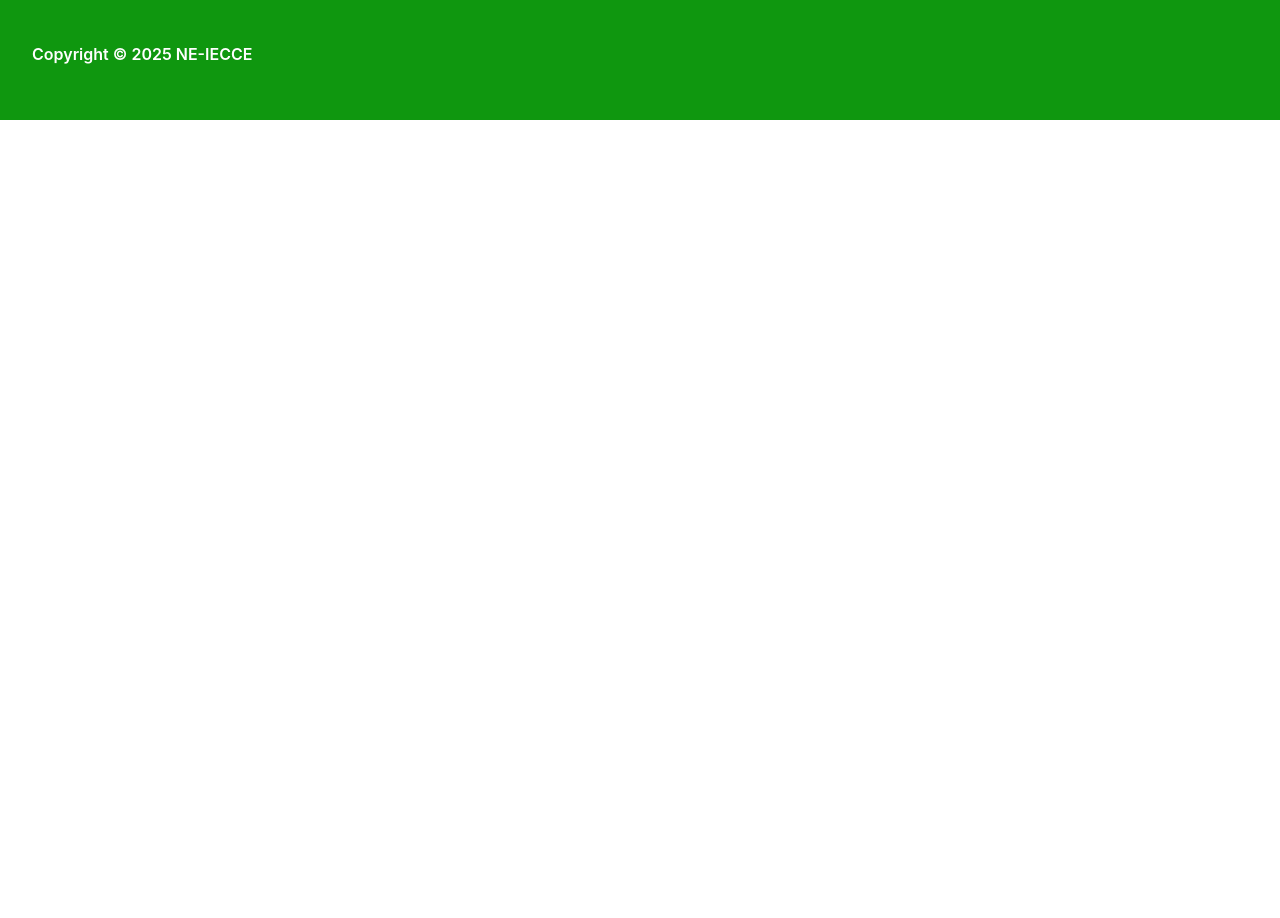
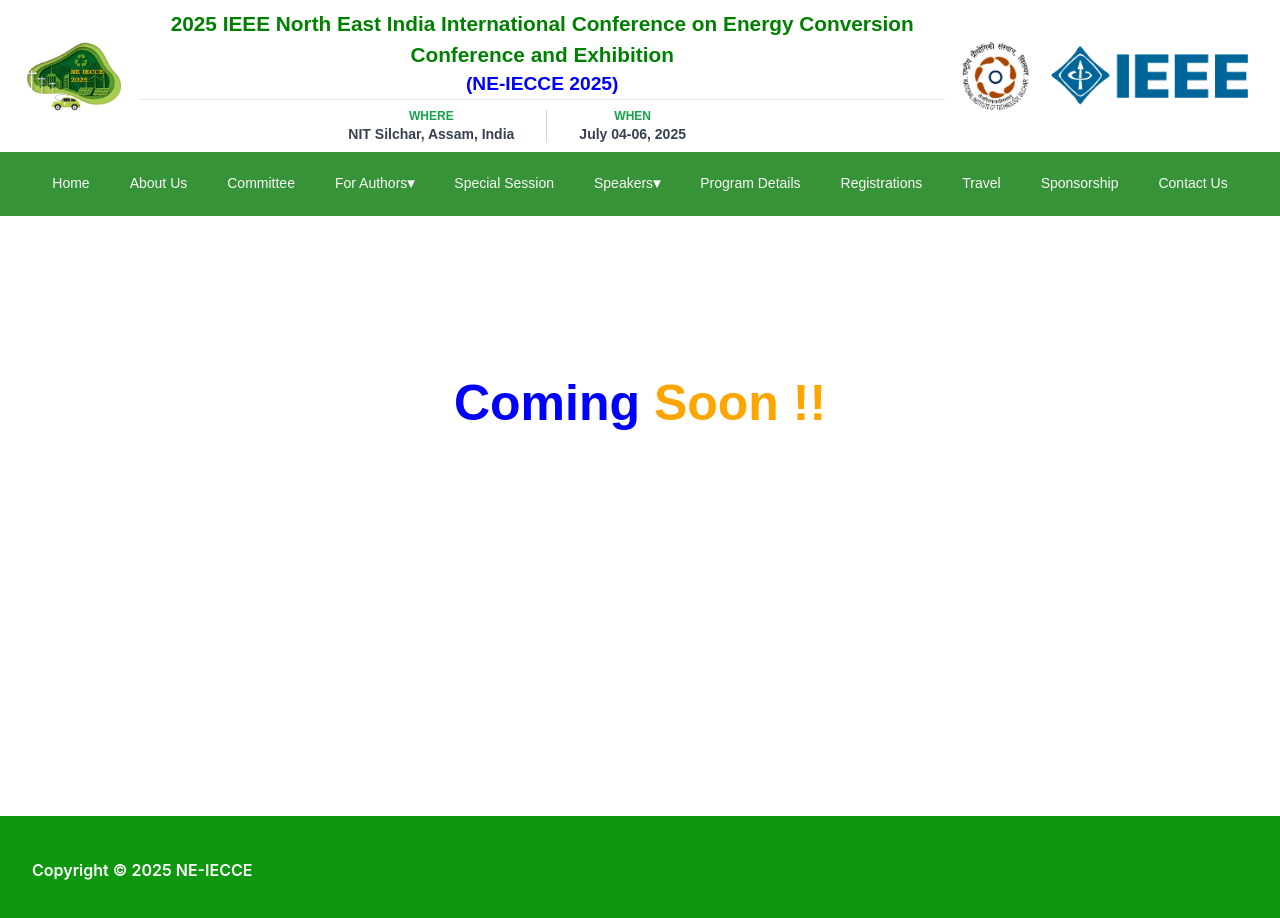
Before and after one commit to PragyaPR06/NEC-ECCE_2025, a React (Create React App) app: page /tutorial in a window 1280 px wide. Shown: the top 918 px of the page. Before the commit the page ends 800 px from the top, so only its background shows below. Built offline with nearby package versions, Linux system fonts and the light colour scheme; a web font is replaced by a local one.

Commit message:
changed registration page to coming soon and added links to images present on header

```diff
--- a/src/App.js
+++ b/src/App.js
@@ -19,6 +19,7 @@ import PaperSumbissionGuide from './Components/ForAuthors/PaperSumbissionGuide';
 import ImportantDates from './Components/ForAuthors/ImportantDates';
 import CameraReadySumb from './Components/ForAuthors/CameraReadySumb';
 import Specialsession from './Pages/Specialsession';
+import Tutorials from './Pages/Tutorials';
 
 
 export const App = () => {
@@ -44,6 +45,7 @@ export const App = () => {
               <Route exact path="/Specialsession" element={<Specialsession/>}/>
               <Route exact path="/accomodation" element={<Accomodation/>}/>
               <Route exact path="/ContactUs" element={<ContactUs/>}/>
+              <Route exact path="/tutorial" element={<Tutorials/>}/>
             </Routes>
             <Footer/>
       </BrowserRouter>
--- a/src/Components/Header/header.jsx
+++ b/src/Components/Header/header.jsx
@@ -7,7 +7,9 @@ const Header = () => {
       <div className={styles.header_content}>
         <div className={styles.header_main}>
           <div className={styles.main_conference_logo}>
+        <a href="https://ne-iecce2025.org">
             <img src={require("./ne-iecce-2025_main_logo.jpg")} alt="ne-iecce-2025_logo" />
+          </a>
           </div>
           <div className={styles.header_text}>
             <div className={styles.pathway_extreme_header_info}>
@@ -32,7 +34,9 @@ const Header = () => {
         </div>
         <div className={styles.important_logos}>
           <div className={styles.nits_logo}>
+            <a href="http://www.nits.ac.in/" target="_blank" rel="noreferrer">
             <img src={require("./nits-logo.png")} alt="nits-logo" />
+            </a>
           </div>
           <div className={styles.location_ieee_logo}>
             <img src={require("./IEEE-main-logo.png")} alt="ieee-main-logo" />
--- a/src/Pages/Registration.jsx
+++ b/src/Pages/Registration.jsx
@@ -5,15 +5,21 @@ import React from 'react';
 import Navbar from '../Components/Navbar/Navbar';
 import Header from '../Components/Header/header';
 import styles from '../Pages/Registration.module.scss';
+import styles3 from "../Pages/ProgramDetails.module.css";
 
 const Registrations = () => {
   return (
     <>
      <Header/>
         <Navbar />
-            <div className={styles.Registrations}>
+        <section className={styles3.header}>
+        <br /><br />
+            <h1>Coming <span>Soon !!</span></h1>
+            <br /><br /><br /><br /><br />
+        </section>
+            {/* <div className={styles.Registrations}>
                 <img src="/register/Registration.jpg" alt="sponsorship pdf" ></img>
-                </div>
+                </div> */}
         </>
     // {/* <Header/>
     // <Navbar/>
--- /dev/null
+++ b/src/Pages/Tutorials.jsx
@@ -0,0 +1,20 @@
+import React from 'react';
+import Navbar from '../Components/Navbar/Navbar';
+import Header from '../Components/Header/header';
+import styles3 from "../Pages/ProgramDetails.module.css";
+
+const Tutorials = () => {
+  return (
+    <>
+     <Header/>
+        <Navbar />
+        <section className={styles3.header}>
+        <br /><br />
+            <h1>Coming <span>Soon !!</span></h1>
+            <br /><br /><br /><br /><br />
+        </section>
+    </>
+  );
+};
+
+export default Tutorials;
```
